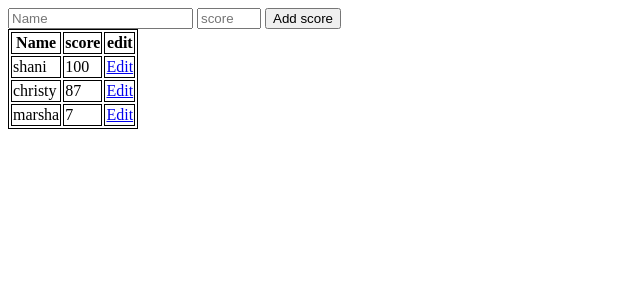
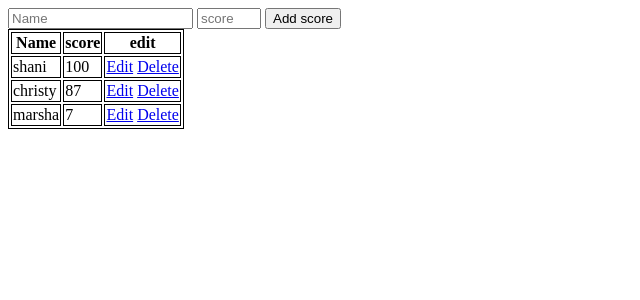
Before and after one commit to Gojannn/studikasus1, a Flask app: page / in a window 1280 px wide. Shown: the top 300 px of the page, without its empty margins (0-640 px from the left). Run offline with Flask 3, Linux system fonts and the light colour scheme; some libraries are stand-ins or nearby versions.

Commit message:
Add files via upload

```diff
--- a/score/app.py
+++ b/score/app.py
@@ -48,3 +48,8 @@ def edit_data(id):
         ubah_score = request.form.get("score")
         db.execute('UPDATE score set name = ?, score = ? where id = ?', ubah_name, ubah_score, id)
         return redirect("/")
+
+@app.route("/delete/<id>", methods=["GET"])
+def delete(id):
+    db.execute("delete from score where id = ?", id)
+    return redirect("/")
--- a/score/templates/index.html
+++ b/score/templates/index.html
@@ -34,7 +34,11 @@
                     <tr>
                         <td>{{students.name}}</td>
                         <td>{{students.score}}</td>
-                        <td> <a href="/edit/{{students['id'] }}">Edit</a> </td>
+                        <td>
+                            <a href="/edit/{{students['id'] }}">Edit</a>
+                            <a href="/delete/{{students['id']}}"
+                            onclick="return confirm('Apakah anda yakin akan menghapus?');">Delete</a>
+                        </td>
                     </tr>
                     {% endfor %}
                 </tbody>
```
Also changed, not shown: score/score.db.
